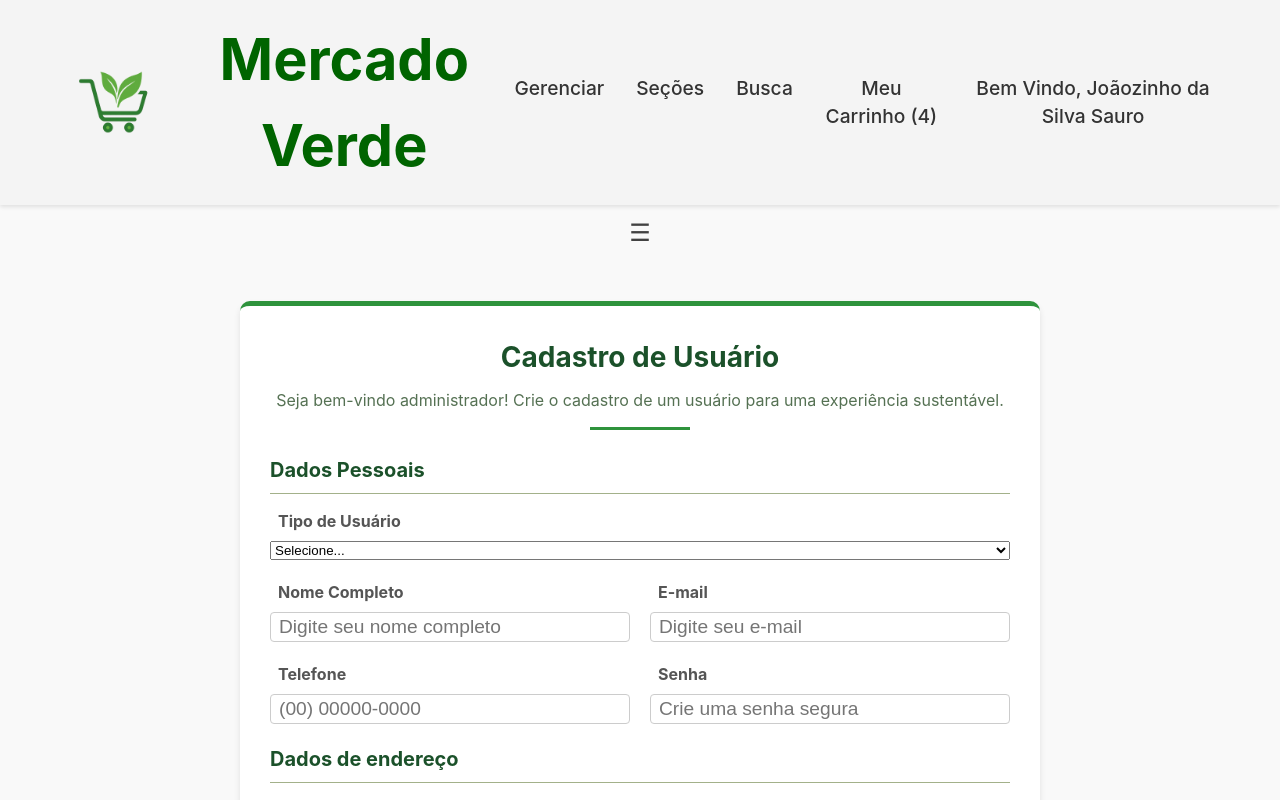
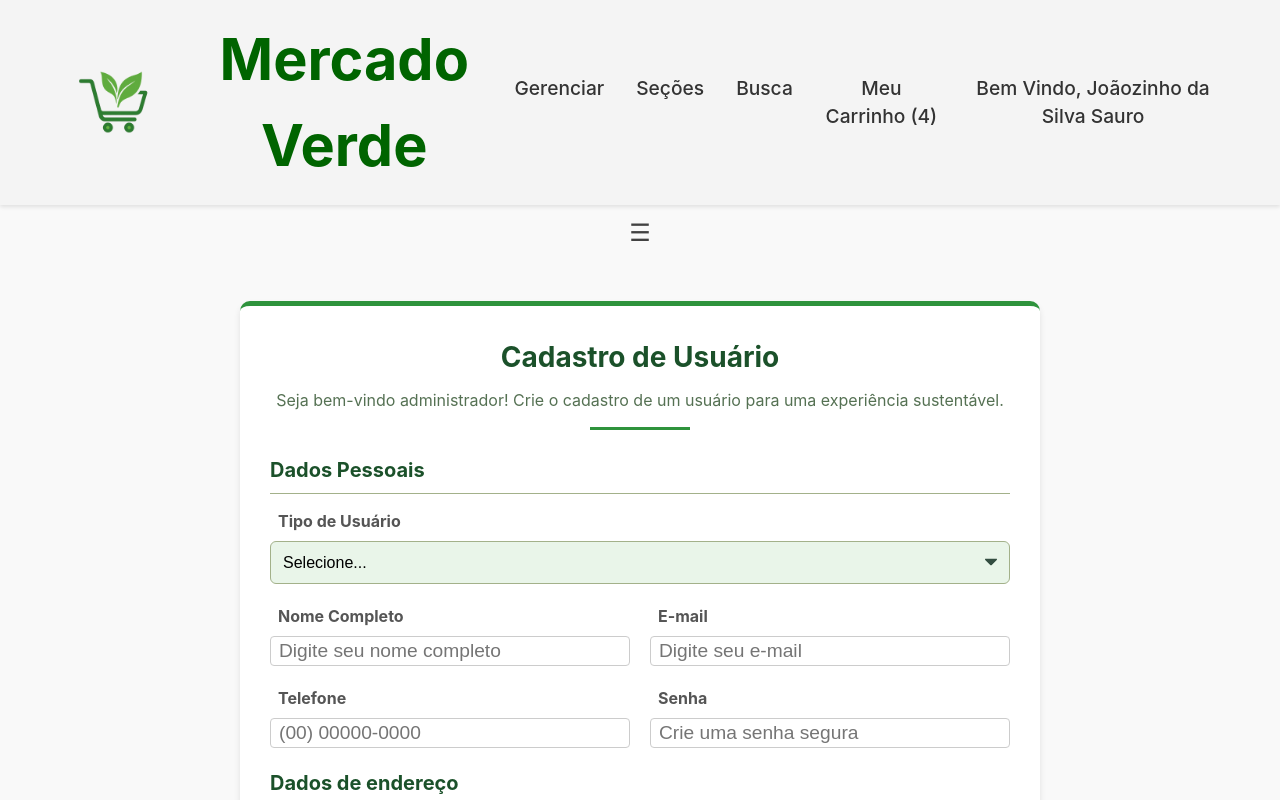
Before and after one commit to ArthurTRamos/Grocery-Store---Web-Project, a React (Create React App) app in the folder grocery-store-react/: page /createUser in a window 1280 px wide. Shown: the top 800 px of the page. Built offline with nearby package versions, Linux system fonts and the light colour scheme.

Commit message:
correcao rapida

```diff
--- a/grocery-store-react/src/pages/admin/CreateUser.jsx
+++ b/grocery-store-react/src/pages/admin/CreateUser.jsx
@@ -24,7 +24,7 @@ const CreateUser = () => {
                         <div class="form-row">
                             <div class="form-group">
                                 <label for="tipo">Tipo de Usuário</label>
-                                <select id="tipo" name="tipo_User" required>
+                                <select className="select_sek" id="tipo" name="tipo_User" required>
                                     <option value="">Selecione...</option>
                                     <option value="cliente">Cliente</option>
                                     <option value="admin">Administrador</option>
```
